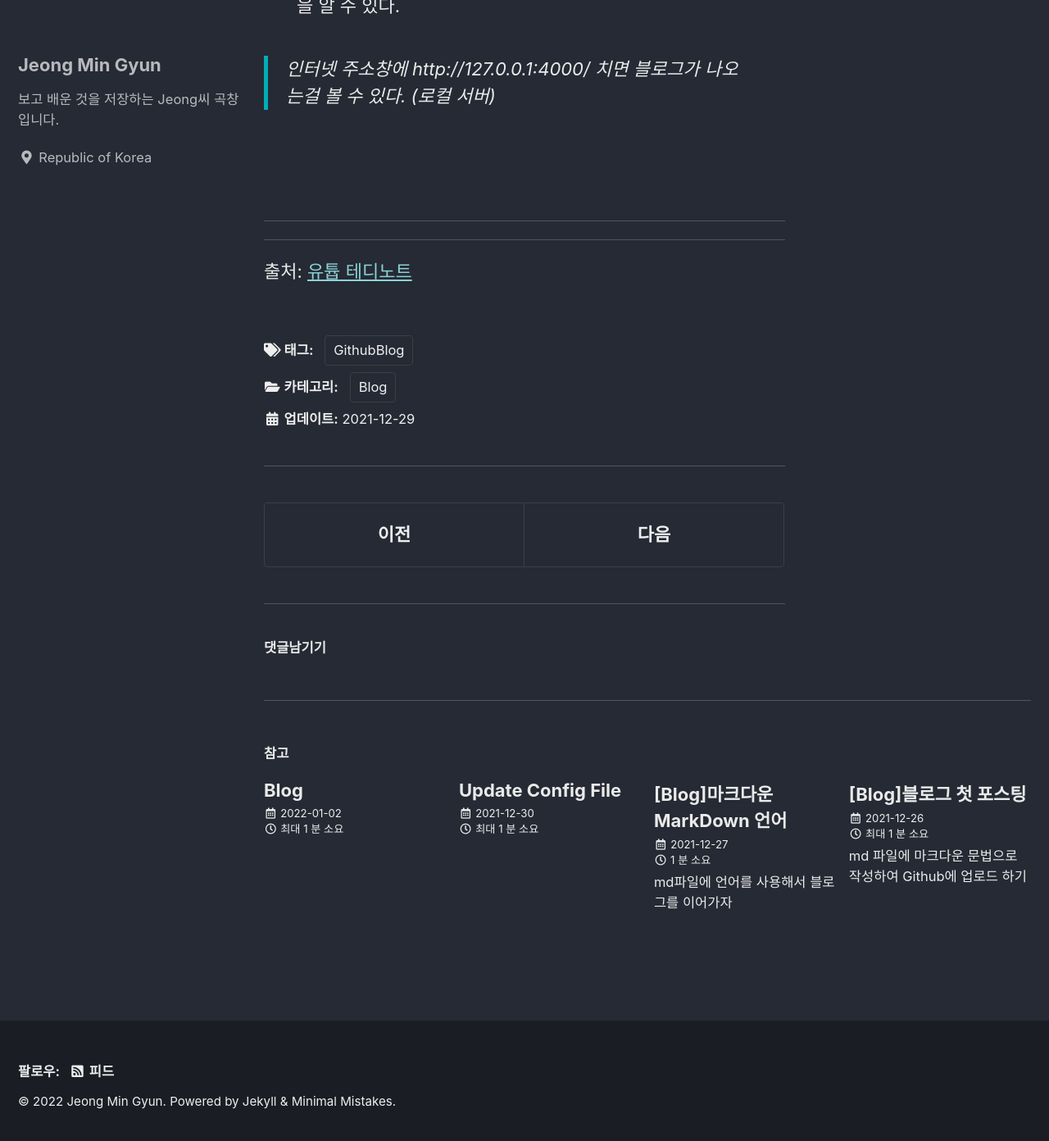
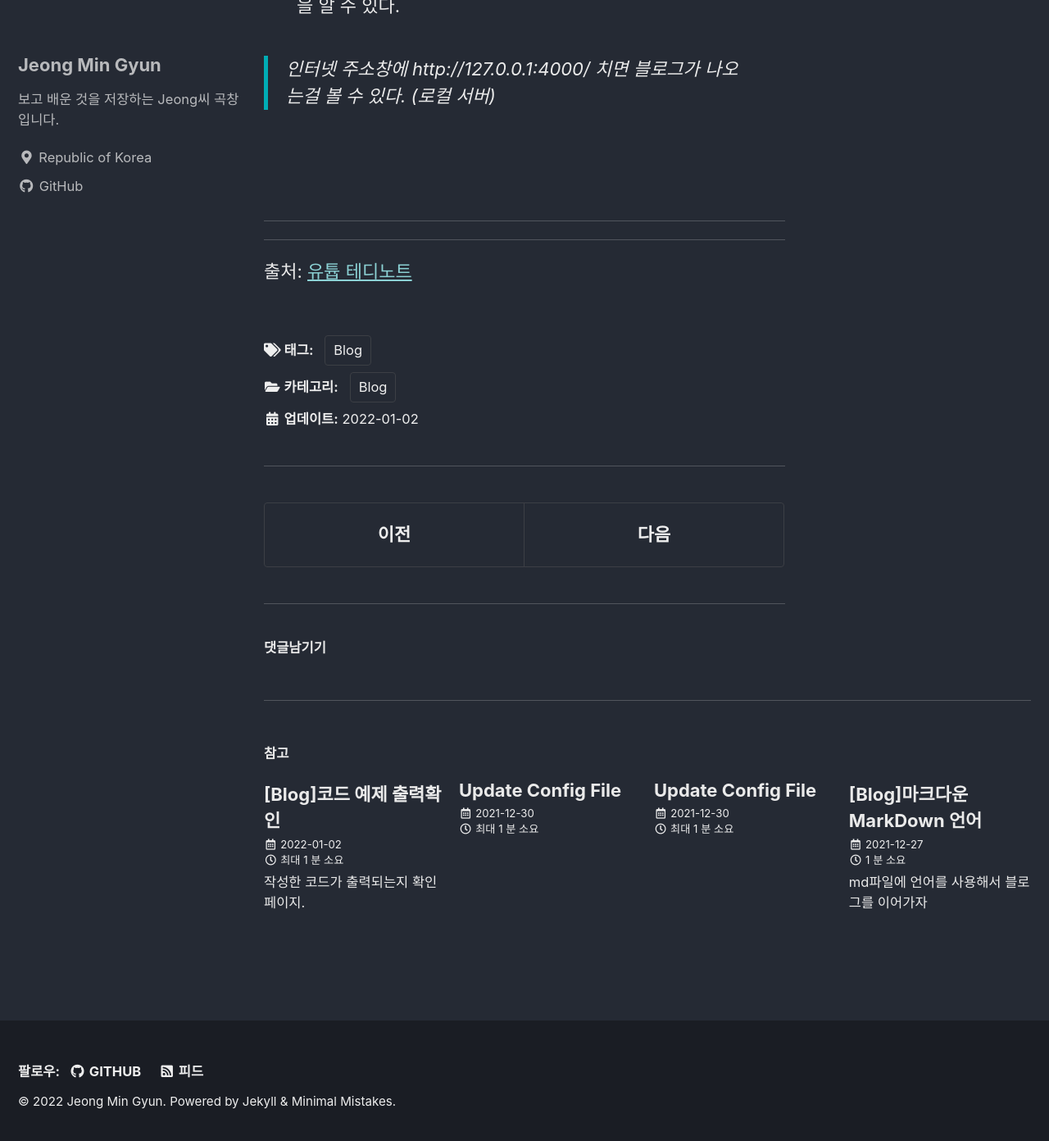
Before and after one commit to jeongsam3659/jeongsam3659.github.io, a Jekyll site: the page built from _posts/Blog/2021-12-29-update-totime.md, in a window 1280 px wide and 1400 px high, scrolled down 2229 px. Shown: the top 1392 px of the window at 82% size. Built offline with Jekyll 4.4.1, drawn with Linux system fonts in a browser that asks for light colours; cached includes are drawn as plain includes; comment, search, counter and statistics services are not loaded.

Commit message:
github address & tag/category
깃허브 주소 추가.
tag와 category 보충

````diff
--- a/_config.yml
+++ b/_config.yml
@@ -113,47 +113,47 @@ author:
     location: "Republic of Korea"
     email:
     links:
-        - label: "Email"
-          icon: "fas fa-fw fa-envelope-square"
-          # url: "mailto:your.name@email.com"
-        - label: "Website"
-          icon: "fas fa-fw fa-link"
-          # url: "https://your-website.com"
-        - label: "Twitter"
-          icon: "fab fa-fw fa-twitter-square"
-          # url: "https://twitter.com/"
-        - label: "Facebook"
-          icon: "fab fa-fw fa-facebook-square"
-          # url: "https://facebook.com/"
+        # - label: "Email"
+        #   icon: "fas fa-fw fa-envelope-square"
+        #   # url: "mailto:your.name@email.com"
+        # - label: "Website"
+        #   icon: "fas fa-fw fa-link"
+        #   # url: "https://your-website.com"
+        # - label: "Twitter"
+        #   icon: "fab fa-fw fa-twitter-square"
+        #   # url: "https://twitter.com/"
+        # - label: "Facebook"
+        #   icon: "fab fa-fw fa-facebook-square"
+        #   # url: "https://facebook.com/"
         - label: "GitHub"
           icon: "fab fa-fw fa-github"
-          # url: "https://github.com/"
-        - label: "Instagram"
-          icon: "fab fa-fw fa-instagram"
-          # url: "https://instagram.com/"
+          url: "https://github.com/jeongsam3659"
+        # - label: "Instagram"
+        #   icon: "fab fa-fw fa-instagram"
+        #   # url: "https://instagram.com/"
 
 # Site Footer
 # 하단 프로필 영역.
 footer:
     links:
-        - label: "Twitter"
-          icon: "fab fa-fw fa-twitter-square"
-          # url:
-        - label: "Facebook"
-          icon: "fab fa-fw fa-facebook-square"
-          # url:
+        # - label: "Twitter"
+        #   icon: "fab fa-fw fa-twitter-square"
+        #   # url:
+        # - label: "Facebook"
+        #   icon: "fab fa-fw fa-facebook-square"
+        #   # url:
         - label: "GitHub"
           icon: "fab fa-fw fa-github"
-          # url:
-        - label: "GitLab"
-          icon: "fab fa-fw fa-gitlab"
-          # url:
-        - label: "Bitbucket"
-          icon: "fab fa-fw fa-bitbucket"
-          # url:
-        - label: "Instagram"
-          icon: "fab fa-fw fa-instagram"
-          # url:
+          url: "https://github.com/jeongsam3659"
+        # - label: "GitLab"
+        #   icon: "fab fa-fw fa-gitlab"
+        #   # url:
+        # - label: "Bitbucket"
+        #   icon: "fab fa-fw fa-bitbucket"
+        #   # url:
+        # - label: "Instagram"
+        #   icon: "fab fa-fw fa-instagram"
+        #   # url:
 
 # Reading Files
 include:
@@ -219,7 +219,7 @@ sass:
 permalink: /:categories/:title/
 paginate: 5 # 게시물 보여지는 수
 paginate_path: /page:num/
-timezone: # https://en.wikipedia.org/wiki/List_of_tz_database_time_zones
+timezone: # Asia/Seoul # 표준시
 
 # Plugins (previously gems:)
 plugins:
--- a/_posts/2021-12-26-becomepost.md
+++ /dev/null
@@ -1,26 +0,0 @@
----
-title: "[Blog]블로그 첫 포스팅"
-excerpt: "md 파일에 마크다운 문법으로 작성하여 Github에 업로드 하기"
-data: 2021-12-26
-last_modified_at: 2021-12-29
-categories: Blog
----
-
-### 머릿말(Front-Matter)
-
-- title: 포스트의 제목을 큰 따옴표로 적는다.
-- excerpt: 포스트 목록에서 보여지는 블로그 소개 글.
-- categories: 포스트의 카테고리
-- tags: 태그
-- tags 와 categories의 차이점은 카테고리는 sub url이 붙는 페이지가 있지만 태그는 없다.
-  좀더 세부적으로 할시 [태그1 , 태그2] 구분지어 지정.
-
-- toc: Table of Contents 포스트의 헤더들만 보여주는 목차를 사용할 것인지의 여부.
-  true로 할 경우 포스트의 목차가 보이게 된다.
-
-- toc_sticky: true로 해주면 목차가 스크롤을 따라 움직인다. toc_icon, toc_label로 설정할 수 있다.
-
-- date: 글을 처음 작성한 날짜. yyyy-mm-dd 형식
-- last_modified_at: 이 글을 수정한 날짜.
-
-layout, permalink, published, author_profile 등등의 변수가 있다고한다.
--- a/_posts/2021-12-29-update-totime.md
+++ b/_posts/Blog/2021-12-29-update-totime.md
@@ -2,9 +2,9 @@
 title: "[Blog]블로그시 업데이트 실시간 확인"
 excerpt: "ruby를 활용한 블로그 로컬 서버로 페이지 확인하는 법"
 data: 2021-12-29
-last_modified_at: 2021-12-29
+last_modified_at: 2022-01-02
 categories: Blog
-tag: GithubBlog
+tag: Blog
 ---
 
 # 1.
@@ -45,13 +45,13 @@ cmd-ruby창이 등장하는데 3번 + enter로 설치.
 
 ## Powershell
 
-- 프로젝트 폴더 선택 + shift + 우클릭시
-- powershell 창 실행.
+-   프로젝트 폴더 선택 + shift + 우클릭시
+-   powershell 창 실행.
 
 cd 프로젝트폴더 로 들어가서.
 
-- **bundle install** 설치. 완료 후
-- bundle exec jekyll serve.
+-   **bundle install** 설치. 완료 후
+-   bundle exec jekyll serve.
 
 > 만약 ERROR **'cannot load such file -- webrick'** 시
 > bundle add webrick로 설치.
@@ -60,7 +60,7 @@ cd 프로젝트폴더 로 들어가서.
 
 ## 로컬 서버
 
-- Server address: http://127.0.0.1:4000 로 서버가 열렸다는 것을 알 수 있다.
+-   Server address: http://127.0.0.1:4000 로 서버가 열렸다는 것을 알 수 있다.
 
 > 인터넷 주소창에 http://127.0.0.1:4000/ 치면 블로그가 나오는걸 볼 수 있다. (로컬 서버)
 
--- /dev/null
+++ b/_posts/Blog/2022-01-02-print-coding.md
@@ -0,0 +1,26 @@
+---
+title: "[Blog]코드 예제 출력확인"
+excerpt: "작성한 코드가 출력되는지 확인 페이지."
+data: 2022-01-02
+last_modified_at: 2022-01-02
+categories: Blog
+tag: java
+---
+
+## java 출력 확인
+
+<br><br/>
+
+```java
+import java.util.*;
+public class Main{
+    public static void main(String[] args){
+        Scanner sc = new Scanner(System.in);
+        int a, b;
+        a = sc.nextInt();
+        b = sc.nextInt();
+        System.out.println(a+b);
+    }
+}
+
+```
````
Also changed, not shown: _pages/category-archive.md (added, +7 -0 lines), _pages/tag-archive.md (added, +7 -0 lines), _posts/Blog/2021-12-26-becomepost.md (added, +27 -0 lines), _posts/Blog/2021-12-27-markdown-post.md (renamed from _posts/2021-12-27-markdown-post.md, +2 -1 lines), _posts/2022-01-02-blog.md (deleted), _posts/Blog/2021-12-30-update-config-file.md (added).
